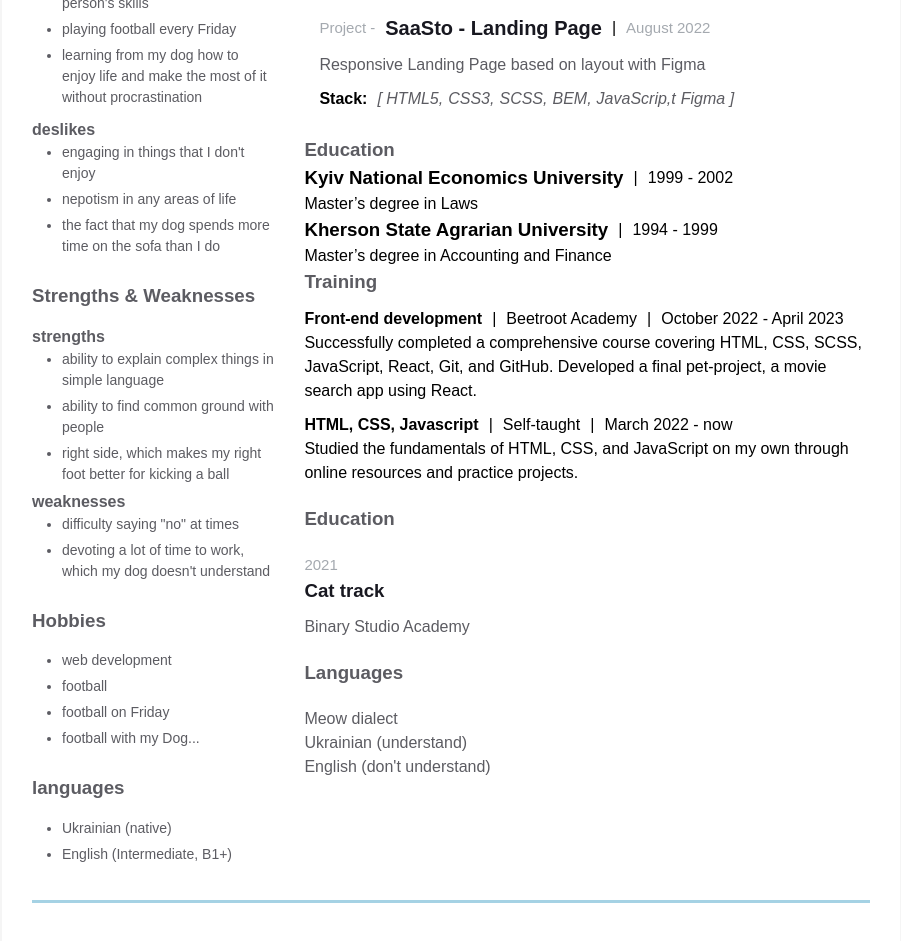
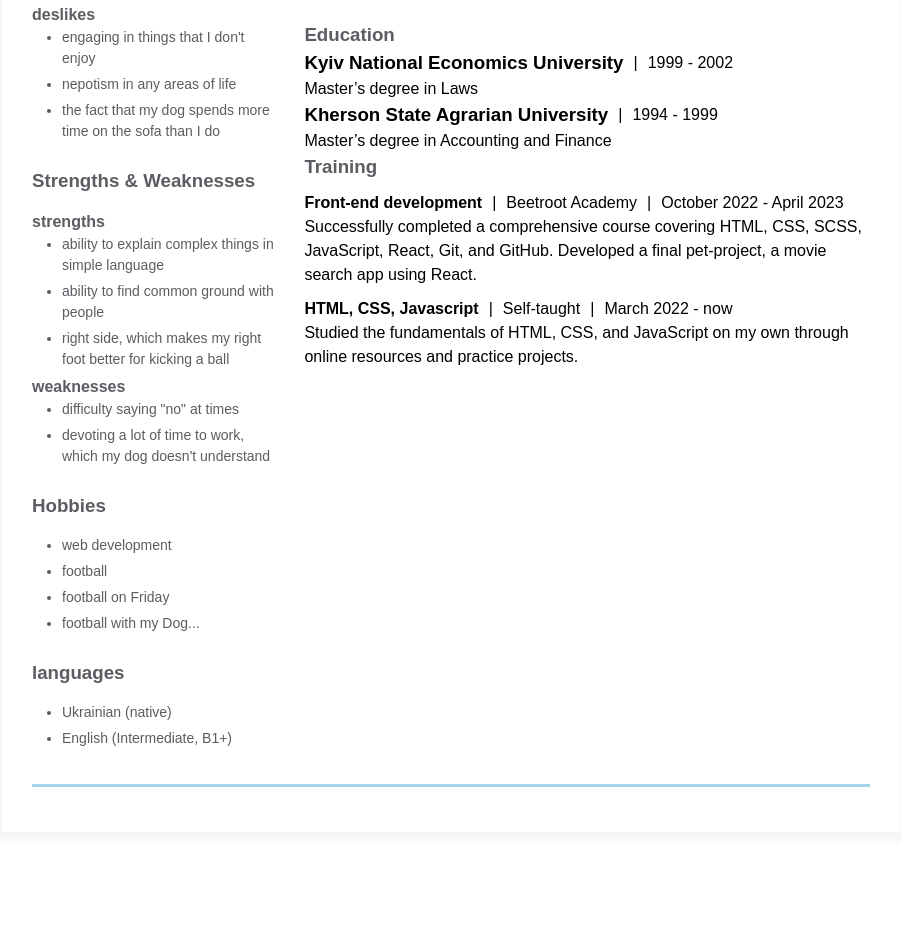
Before and after one commit to serhiy-yefimov/homepage, a plain HTML site: page index.html in a window 1280 px wide. Shown: the part 1131-2072 px from the top of the page, without its empty margins (189-1090 px from the left). After the commit the page ends 2014 px from the top, so only its background shows below. Drawn offline with Linux system fonts and the light colour scheme.

Commit message:
Deleted unnecessary code from index.html

```diff
--- a/index.html
+++ b/index.html
@@ -96,14 +96,7 @@
                         </div>
                     </div>
                 </div>
-                <div class="container">
-                    <div class="resume__block">
-                        <div class="skills">
-                            <h3 class="skills__header">Skills</h3>
-                            <p class="skills__text">Sleep, eat, more sleep, meow, mrrr, purr.</p>
-                        </div>
-                    </div>
-                </div>
+
                 <div class="container">
                     <div class="resume__block">
                         <div class="main-info fh">
@@ -376,34 +369,6 @@
                                             </p>
                                         </div>
                                     </div>
-
-                                    <div class="additional-info fv">
-                                        <div class="additional-info fv">
-                                            <div class="additional-info__education">
-                                                <h3 class="additional-info__education-header">Education</h3>
-                                                <div class="additional-info__education-university">
-                                                    <span class="additional-info__education-university-durability"
-                                                        >2021</span
-                                                    >
-                                                    <h3 class="additional-info__education-university-speciality">
-                                                        Cat track
-                                                    </h3>
-                                                    <p class="additional-info__education-university-name">
-                                                        Binary Studio Academy
-                                                    </p>
-                                                </div>
-                                            </div>
-
-                                            <div class="additional-info__languages">
-                                                <h3 class="additional-info__languages-header">Languages</h3>
-                                                <p class="additional-info__languages-item">Meow dialect</p>
-                                                <p class="additional-info__languages-item">Ukrainian (understand)</p>
-                                                <p class="additional-info__languages-item">
-                                                    English (don't understand)
-                                                </p>
-                                            </div>
-                                        </div>
-                                    </div>
                                 </div>
                             </div>
                         </div>
```
